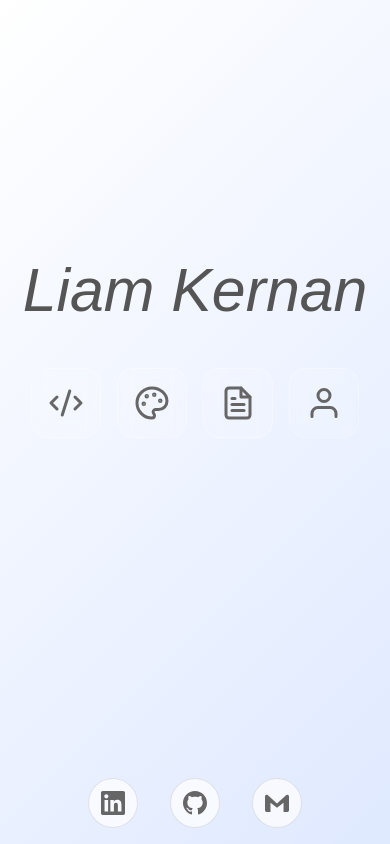
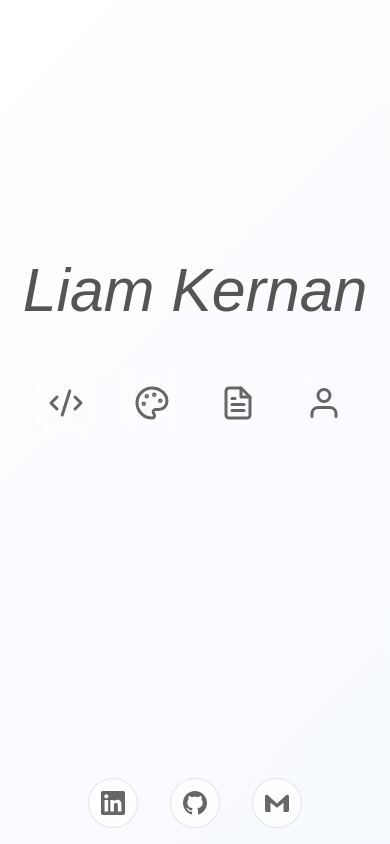
Before and after one commit to liamkernan/liamkernanonline, a React (Create React App) app: page / in a window 390 px wide. Built offline with nearby package versions, Linux system fonts and the light colour scheme; a web font is replaced by a local one.

Commit message:
trying using scroll for background-attachment on mobile to fix gradient display

```diff
--- a/src/index.css
+++ b/src/index.css
@@ -3,14 +3,14 @@
 @tailwind utilities;
 
 @layer base {
-  html,
-  body {
+  html {
     min-height: 100%;
-    height: auto;
+    height: 100%;
   }
 
   body {
     margin: 0;
+    min-height: 100vh;
     font-family: -apple-system, BlinkMacSystemFont, 'Segoe UI', 'Roboto', 'Oxygen',
       'Ubuntu', 'Cantarell', 'Fira Sans', 'Droid Sans', 'Helvetica Neue',
       sans-serif;
@@ -18,6 +18,20 @@
     -moz-osx-font-smoothing: grayscale;
     background: linear-gradient(135deg, #ffffff 0%, #dfe9ff 100%);
     background-attachment: fixed;
+    background-size: 100% 100%;
+  }
+
+  @media (max-width: 768px) {
+    html {
+      min-height: 100vh;
+    }
+
+    body {
+      min-height: 100vh;
+      background-attachment: scroll;
+      background-size: 100% 500vh;
+      background-repeat: no-repeat;
+    }
   }
 
   code {
```
